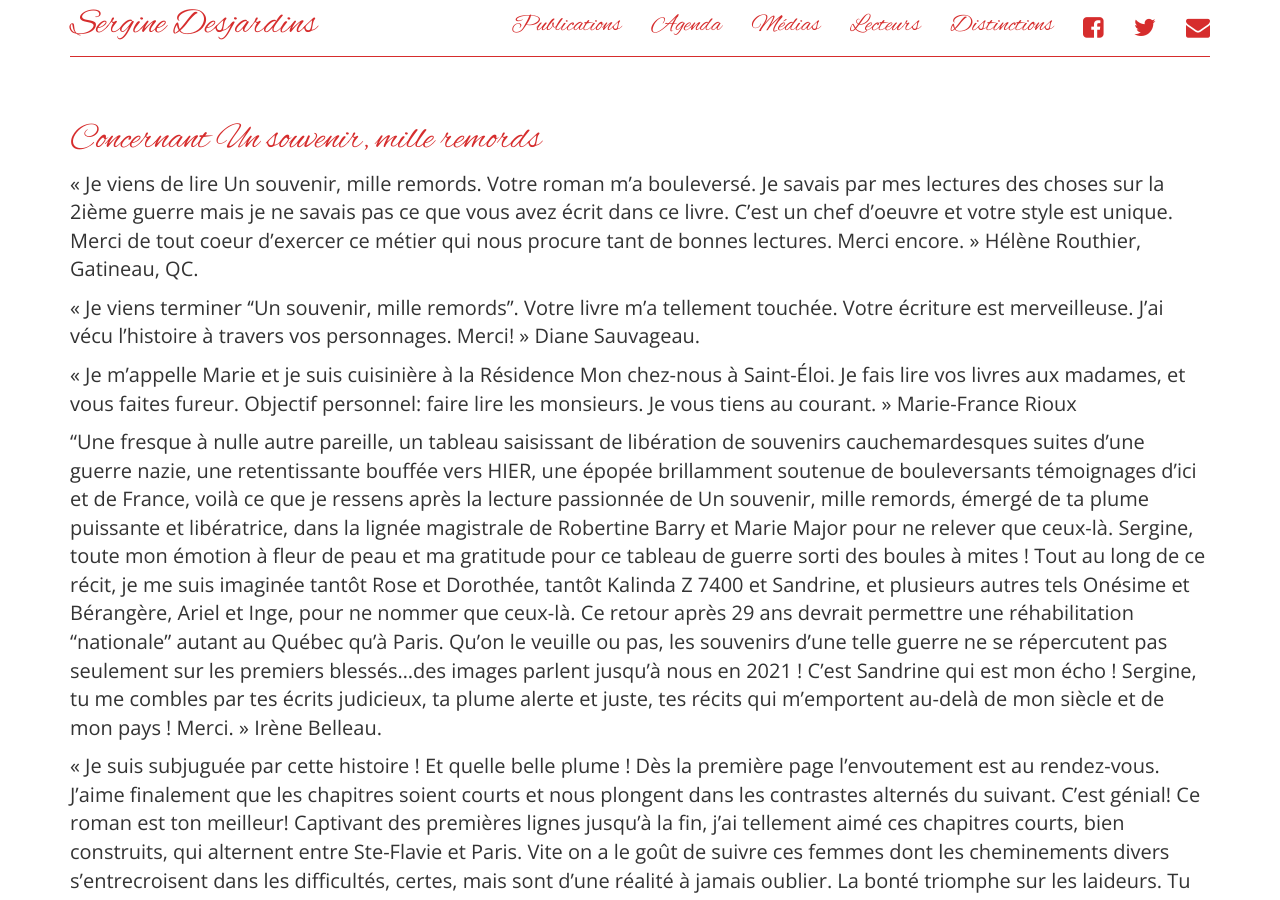
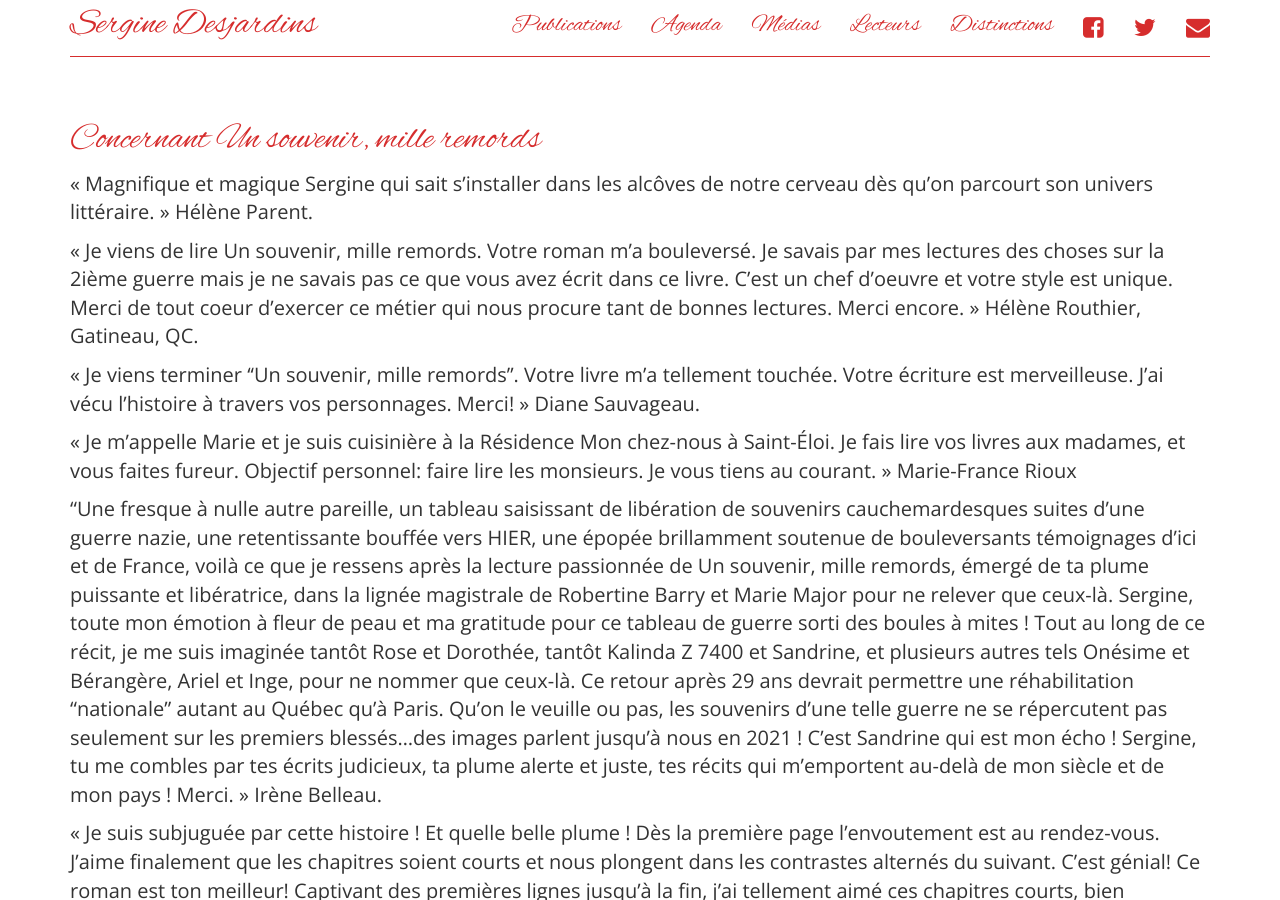
Before and after one commit to serginedesjardins/serginedesjardins.github.io, a Jekyll site: the page built from lecteurs.md, in a window 1280 px wide and 900 px high. Built offline with Jekyll 4.4.1, drawn with Linux system fonts in a browser that asks for light colours; nearby versions of some CDN libraries.

Commit message:
Update lecteurs.md Hélène Parent

```diff
--- a/lecteurs.md
+++ b/lecteurs.md
@@ -5,6 +5,8 @@ permalink: /lecteurs/
 ---
 
 # Concernant Un souvenir, mille remords
+
+« Magnifique et magique Sergine qui sait s'installer dans les alcôves de notre cerveau dès qu'on parcourt son univers littéraire. » Hélène Parent.
 
 « Je viens de lire Un souvenir, mille remords. Votre roman m'a bouleversé.  Je savais par mes lectures des choses sur la 2ième guerre mais je ne savais pas ce que vous avez écrit dans ce livre.  C'est un chef d'oeuvre et votre style est unique.  Merci de tout coeur d'exercer ce métier qui nous procure tant de bonnes lectures.  Merci encore. » Hélène Routhier, Gatineau, QC.
 
```
